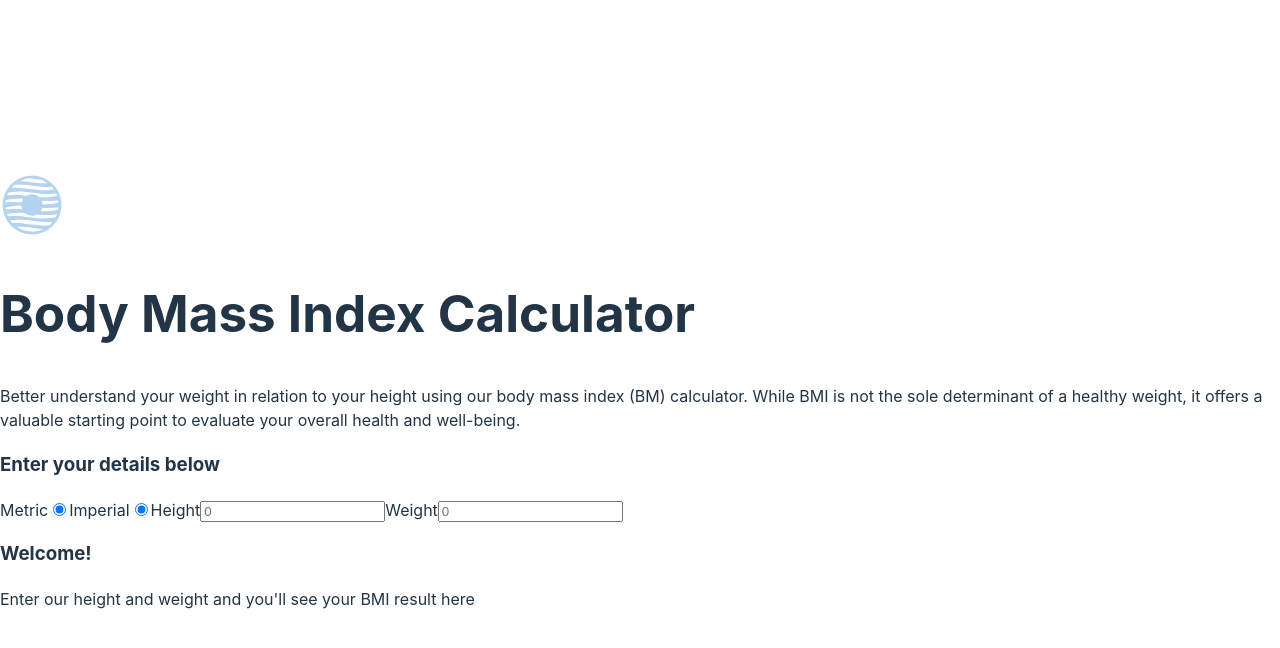
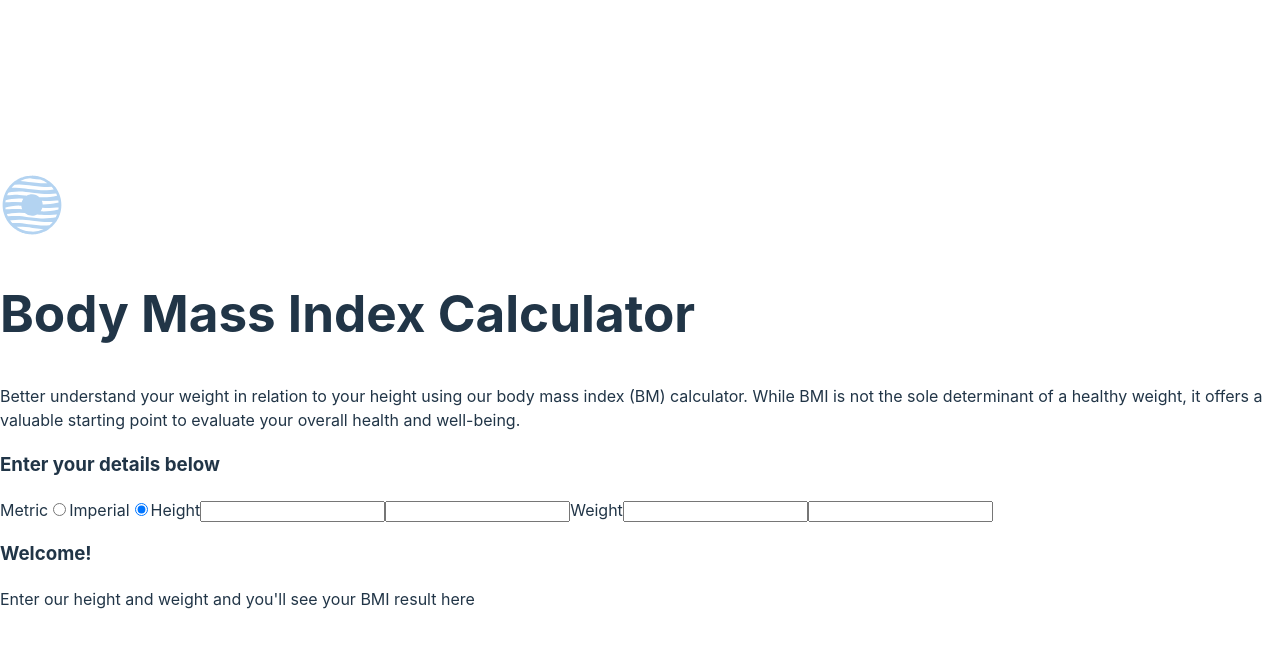
Before and after one commit to KarenDouglas/bmi-calculator, a React (Vite) app in the folder client/: page / in a window 1280 px wide. Both pictures are taken after a click on the radio button "Imperial". Shown: the top 648 px of the page. Built offline with nearby package versions, Linux system fonts and the light colour scheme.

Commit message:
passed tests for imperial options to render relevant form

```diff
--- a/client/src/components/BmiCalcComponent.jsx
+++ b/client/src/components/BmiCalcComponent.jsx
@@ -15,16 +15,20 @@ function BmiDescription({wClass, maxWeight, minWeight}) {
 
 function BmiCalcComponent() {
 
-  const minHealthyBMI = 18.5
-  const maxHealthyBMI = 24.9
-  const [heightInputValue, setHeightInputValue] = useState('');
-  const [weightInputValue, setWeightInputValue] = useState('');
+  const METRIC = "METRIC";
+  const IMPERIAL = "IMPERIAL";
+  const minHealthyBMI = 18.5;
+  const maxHealthyBMI = 24.9;
+  const [heightKgInputValue, setHeightKgInputValue] = useState('');
+  const [weightKgInputValue, setWeightKgInputValue] = useState('');
   const [resultsHeader, setResultsHeader] = useState('Welcome!');
-  const [showResultsInfo, setShowResultsInfo] = useState(false)
+  const [showResultsInfo, setShowResultsInfo] = useState(false);
   const [bmiResults, setBmiresults] = useState('');
   const [weightClass, setWeightClass] = useState('');
-  const [minHealthyWeight, setMinHealthyWeight] = useState('')
-  const [maxHealthyWeight, setMaxHealthyWeight] = useState('')
+  const [minHealthyWeight, setMinHealthyWeight] = useState('');
+  const [maxHealthyWeight, setMaxHealthyWeight] = useState('');
+
+  const [selectedMeasurement, setSelectedMeasurement] = useState(METRIC)
 
   // calculates BMI based on heigh(cm) and weight (kg)
   const bmiCalculatorMetric = (heightCm, weight) => {
@@ -68,27 +72,34 @@ function BmiCalcComponent() {
 
   // gets height values from user's inputs
   const handleHeightChange = (e) => {
-    setHeightInputValue(parseFloat(e.target.value))
+    setHeightKgInputValue(parseFloat(e.target.value))
   };
 
   // gets weight values from user's inputs
   const handleWeightChange = (e) => {
-    setWeightInputValue(parseFloat(e.target.value))
+    setWeightKgInputValue(parseFloat(e.target.value))
   };
+
+  const handleMeasurementChange = (state) => {
+    console.log(state)
+    setSelectedMeasurement(state)
+  }
 
   // handles the state of the BMI results and info for the BMI calculator form
   useEffect(() => {
-    if(heightInputValue && weightInputValue){
-      const results=  bmiCalculatorMetric(parseFloat(heightInputValue), parseFloat(weightInputValue))
+    if(heightKgInputValue && weightKgInputValue){
+      const results=  bmiCalculatorMetric(parseFloat(heightKgInputValue), parseFloat(weightKgInputValue))
 
       setBmiresults(results)
       setResultsHeader('Your BMI is...')
       setShowResultsInfo(true);
       getWeightClass(results)
-      getMaxHealthyWeight(heightInputValue);
-      getMinHealthyWeight(heightInputValue)
+      getMaxHealthyWeight(heightKgInputValue);
+      getMinHealthyWeight(heightKgInputValue)
       };
-  },[heightInputValue,weightInputValue])
+  },[heightKgInputValue,weightKgInputValue]);
+  // handles metric/imperial toggle state
+
 
     return (
       <>
@@ -102,29 +113,71 @@ function BmiCalcComponent() {
                 <h1>Body Mass Index Calculator</h1>
                 <p>Better understand your weight in relation to your height using our body mass index (BM) calculator. While BMI is not the sole determinant of a healthy weight, it offers a valuable starting point to evaluate your overall health and well-being.</p>
             </section>
+            {/* FORM SECTION */}
             <form data-testid="measurment-form">
                 <h3 aria-label="Enter your details below">Enter your details below</h3>
                 <label htmlFor="metric" >Metric</label>
-                <input type="radio" id="metric" defaultChecked
+                <input
+                type="radio"
+                id="metric"
+                name="measurementOptions"
+                checked= {selectedMeasurement === "METRIC"}
+                onChange={()=> handleMeasurementChange(METRIC)}
                 />
                 <label htmlFor="imperial">Imperial</label>
-                <input type="radio" id="imperial" aria-labelledby="imperial" />
-                <label htmlFor="height">Height</label>
                 <input
+                type="radio"
+                id="imperial"
+                name="measurementOptions"
+                checked= {selectedMeasurement === "IMPERIAL"}
+                onChange={()=> handleMeasurementChange(IMPERIAL)}
+                />
+                <label>Height</label>
+
+                {selectedMeasurement === METRIC &&<input
                 type="number"
                 id="height"
                 placeholder='0'
-                value={heightInputValue}
+                aria-label="height-kg"
+                value={heightKgInputValue}
                 onChange={handleHeightChange}
+                />}
+                {selectedMeasurement === IMPERIAL &&
+                <input
+                type="number"
+                aria-label="height-feet"
                 />
+                }
+                {selectedMeasurement === IMPERIAL &&
+                <input
+                type="number"
+                aria-label="height-inch"
+                />
+                }
                 <label htmlFor="weight" >Weight</label>
+                {selectedMeasurement === "METRIC" &&
                 <input
                 type="number"
                 id="weight"
                 placeholder='0'
-                value={weightInputValue}
+                aria-label="weight-kg"
+                value={weightKgInputValue}
                 onChange={handleWeightChange}
                 />
+                }
+                {selectedMeasurement === IMPERIAL &&
+                <input
+                type="numer"
+                aria-label="weight-stone"
+                />
+                }
+                {selectedMeasurement === IMPERIAL &&
+                <input
+                type="numer"
+                aria-label="weight-pounds"
+                />
+                }
+
             </form>
             <section>
                 <h3 aria-label="Results header">{resultsHeader}</h3>
```
Also changed, not shown: 2 other files (tests, documents, lock files or other folders).
